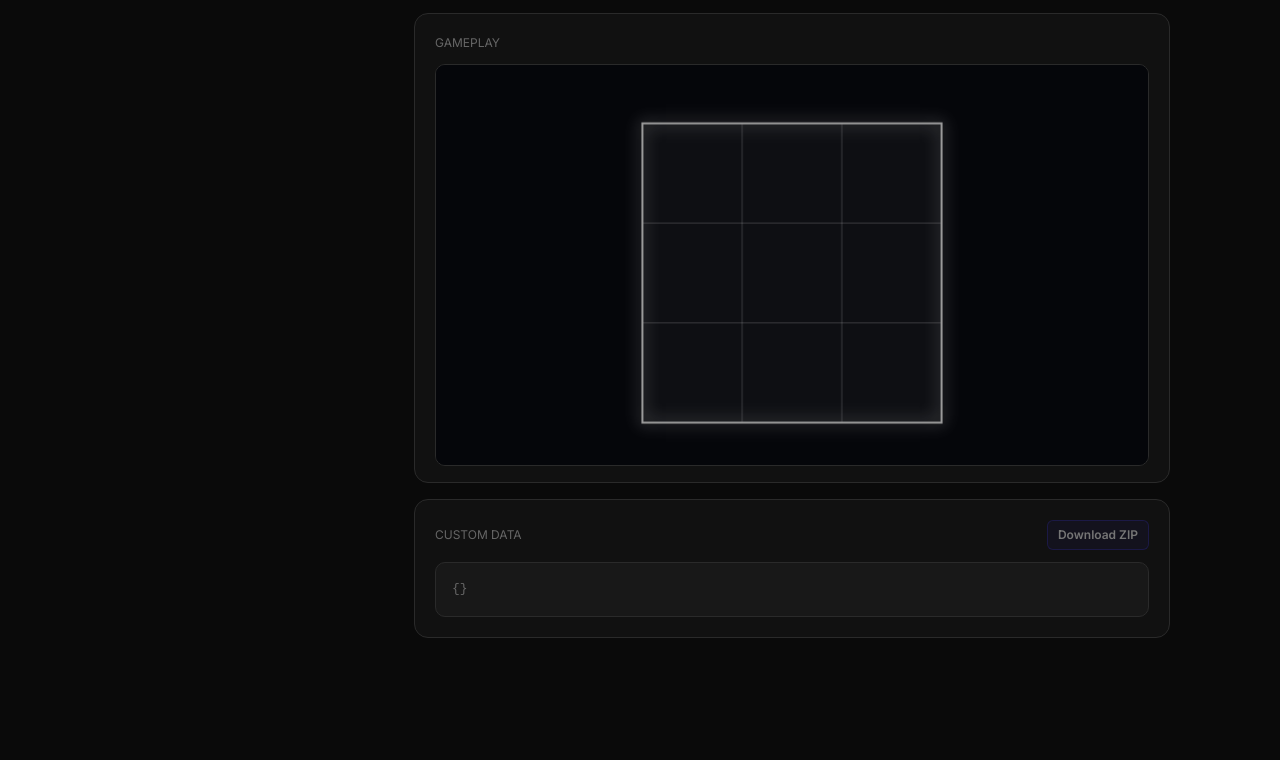
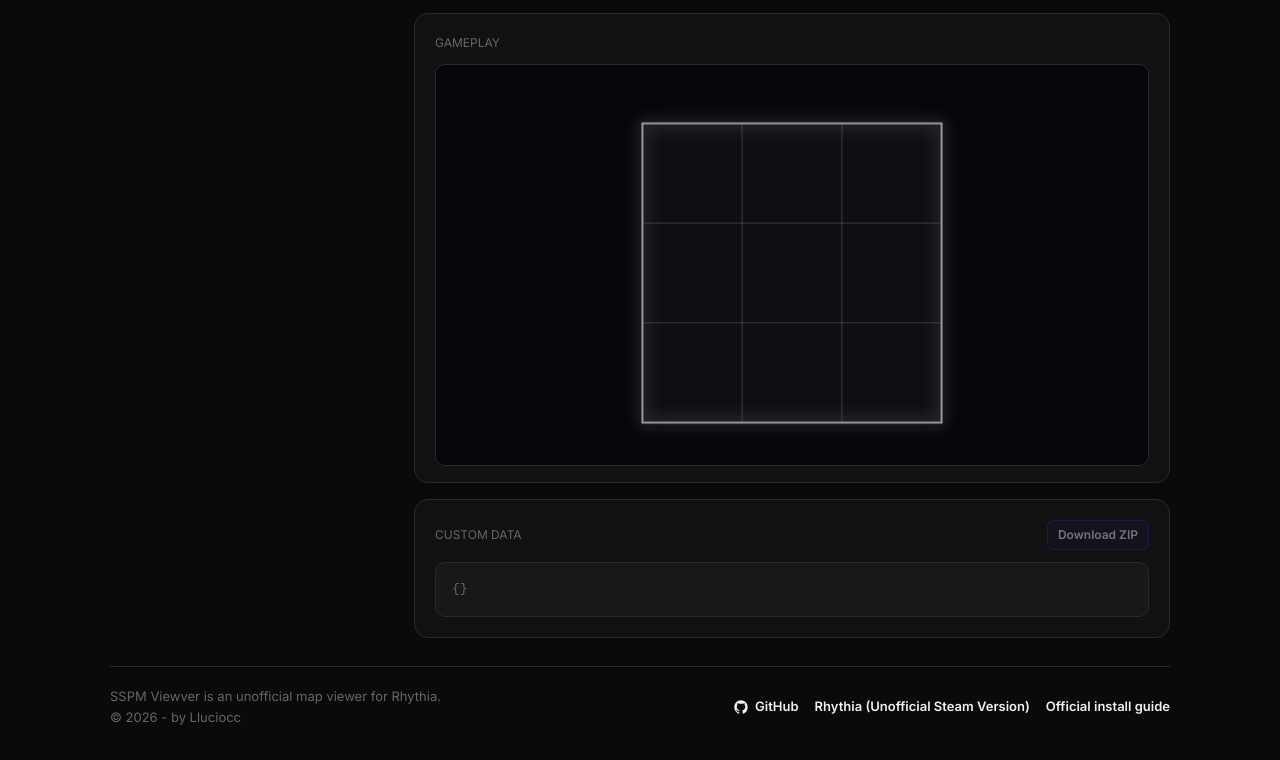
Before and after one commit to Lluciocc/sspm-viewver, a website built with Vite: page index.html in a window 1280 px wide. Shown: the part 610-1370 px from the top of the page. Before the commit the page ends 1280 px from the top, so only its background shows below. Built offline with nearby package versions, Linux system fonts and the light colour scheme.

Commit message:
Adding credits

```diff
--- a/index.html
+++ b/index.html
@@ -82,6 +82,23 @@
       </div>
     </div>
 
+    <footer class="site-footer">
+      <div class="site-footer__meta">
+        <p>SSPM Viewver is an unofficial map viewer for Rhythia.</p>
+        <p>© 2026 - by Lluciocc</p>
+      </div>
+      <nav class="site-footer__links" aria-label="Footer links">
+        <a class="site-footer__repo" href="https://github.com/Lluciocc/sspm-viewver" target="_blank" rel="noreferrer">
+          <svg class="site-footer__icon" viewBox="0 0 24 24" aria-hidden="true">
+            <path fill="currentColor" d="M12 2C6.48 2 2 6.59 2 12.25c0 4.53 2.87 8.37 6.84 9.73.5.09.68-.22.68-.49v-1.74c-2.78.62-3.37-1.37-3.37-1.37-.45-1.18-1.11-1.49-1.11-1.49-.91-.64.07-.63.07-.63 1 .07 1.53 1.06 1.53 1.06.9 1.56 2.34 1.11 2.91.85.09-.66.35-1.11.63-1.37-2.22-.26-4.56-1.14-4.56-5.07 0-1.12.39-2.03 1.03-2.75-.1-.26-.45-1.31.1-2.72 0 0 .84-.28 2.75 1.05A9.35 9.35 0 0 1 12 6.97c.85 0 1.7.12 2.5.35 1.91-1.33 2.75-1.05 2.75-1.05.55 1.41.2 2.46.1 2.72.64.72 1.03 1.63 1.03 2.75 0 3.94-2.34 4.8-4.57 5.06.36.32.68.94.68 1.9v2.79c0 .27.18.59.69.49A10.19 10.19 0 0 0 22 12.25C22 6.59 17.52 2 12 2Z" />
+          </svg>
+          GitHub
+        </a>
+        <a href="https://www.rhythia.com/" target="_blank" rel="noreferrer">Rhythia (Unofficial Steam Version)</a>
+        <a href="https://wiki.rhythia.net/faq/installing-the-game.html" target="_blank" rel="noreferrer">Official install guide</a>
+      </nav>
+    </footer>
+
   </div>
 
   <div class="toast" id="toast" role="alert" aria-live="assertive"></div>
--- a/src/style.css
+++ b/src/style.css
@@ -267,6 +267,54 @@ audio {
   color: var(--muted);
 }
 
+.site-footer {
+  display: flex;
+  flex-wrap: wrap;
+  align-items: center;
+  justify-content: space-between;
+  gap: 12px 20px;
+  margin-top: 28px;
+  padding-top: 20px;
+  border-top: 1px solid var(--border);
+  color: var(--muted);
+  font-size: 13px;
+}
+
+.site-footer__meta {
+  display: flex;
+  flex-direction: column;
+  gap: 2px;
+}
+
+.site-footer__links {
+  display: flex;
+  flex-wrap: wrap;
+  gap: 10px 16px;
+}
+
+.site-footer a {
+  color: var(--text);
+  font-weight: 600;
+  text-decoration: none;
+}
+
+.site-footer__repo {
+  display: inline-flex;
+  align-items: center;
+  gap: 6px;
+}
+
+.site-footer__icon {
+  width: 16px;
+  height: 16px;
+  flex: 0 0 auto;
+}
+
+.site-footer a:hover,
+.site-footer a:focus-visible {
+  color: var(--accent);
+}
+
 .badge {
   display: inline-block;
   background: var(--accent-dim);
```
